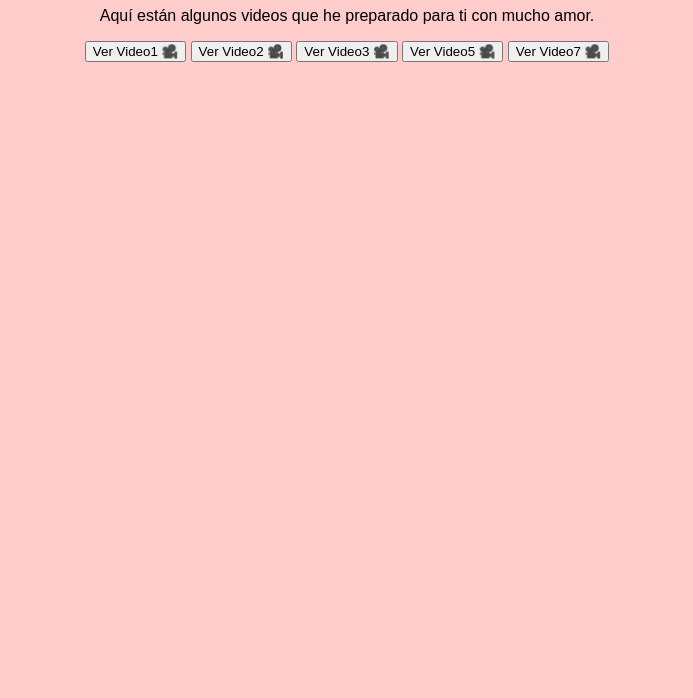
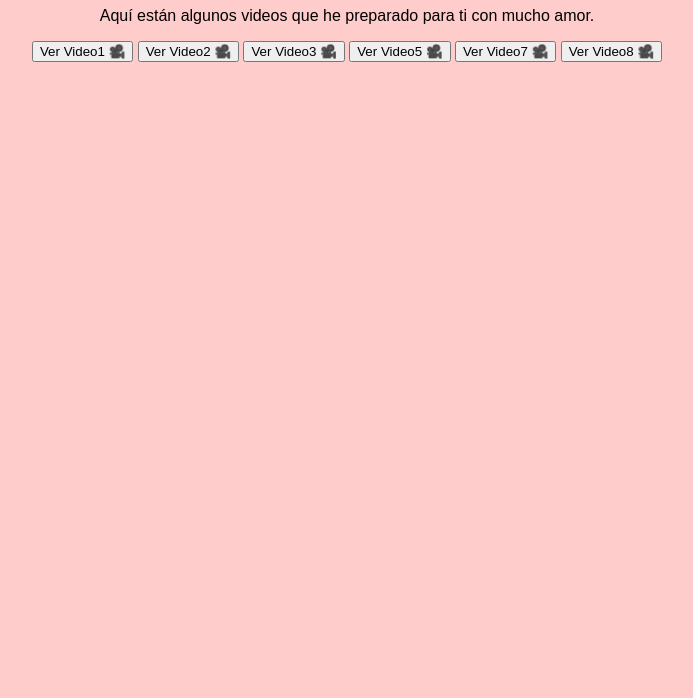
Before and after one commit to JosephAAS/charlasparaBeba, a plain HTML site: page galeriavideos.html in a window 1280 px wide. Shown: the part 102-800 px from the top of the page, without its empty margins (293-986 px from the left). Drawn offline with Linux system fonts and the light colour scheme.

Commit message:
Update galeriavideos.html

```diff
--- a/galeriavideos.html
+++ b/galeriavideos.html
@@ -45,6 +45,8 @@
 
             <button class="video-button" onclick="window.location.href='https://www.youtube.com/watch?v=GKZuIsZZDeU'">Ver Video7 🎥</button>
 
+            <button class="video-button" onclick="window.location.href='https://www.youtube.com/watch?v=SNmQsqCSol8'">Ver Video8 🎥</button>
+
         </div>
 
 
```
